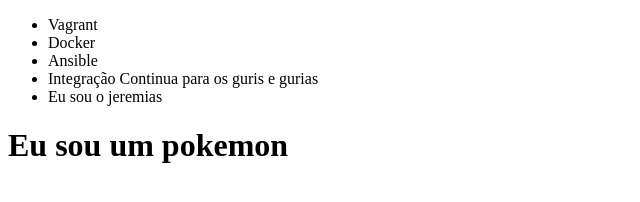
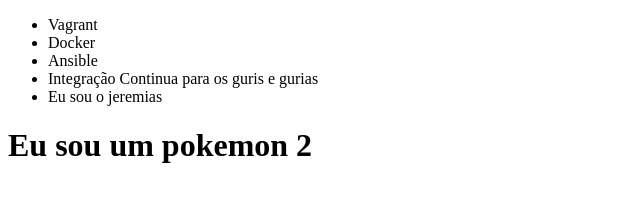
Before and after one commit to jefersonAlbara/alura-git, a plain HTML site: page index.html in a window 1280 px wide. Shown: the full height of the page, 0-640 px from the left. Drawn offline with Linux system fonts and the light colour scheme.

Commit message:
Adicionando 2 em pokemon

```diff
--- a/index.html
+++ b/index.html
@@ -12,6 +12,6 @@
         <li>Integração Continua para os guris e gurias</li>
         <li>Eu sou o jeremias</li>
     </ul>
-    <h1>Eu sou um pokemon</h1>
+    <h1>Eu sou um pokemon 2</h1>
 </body>
 </html>
```
